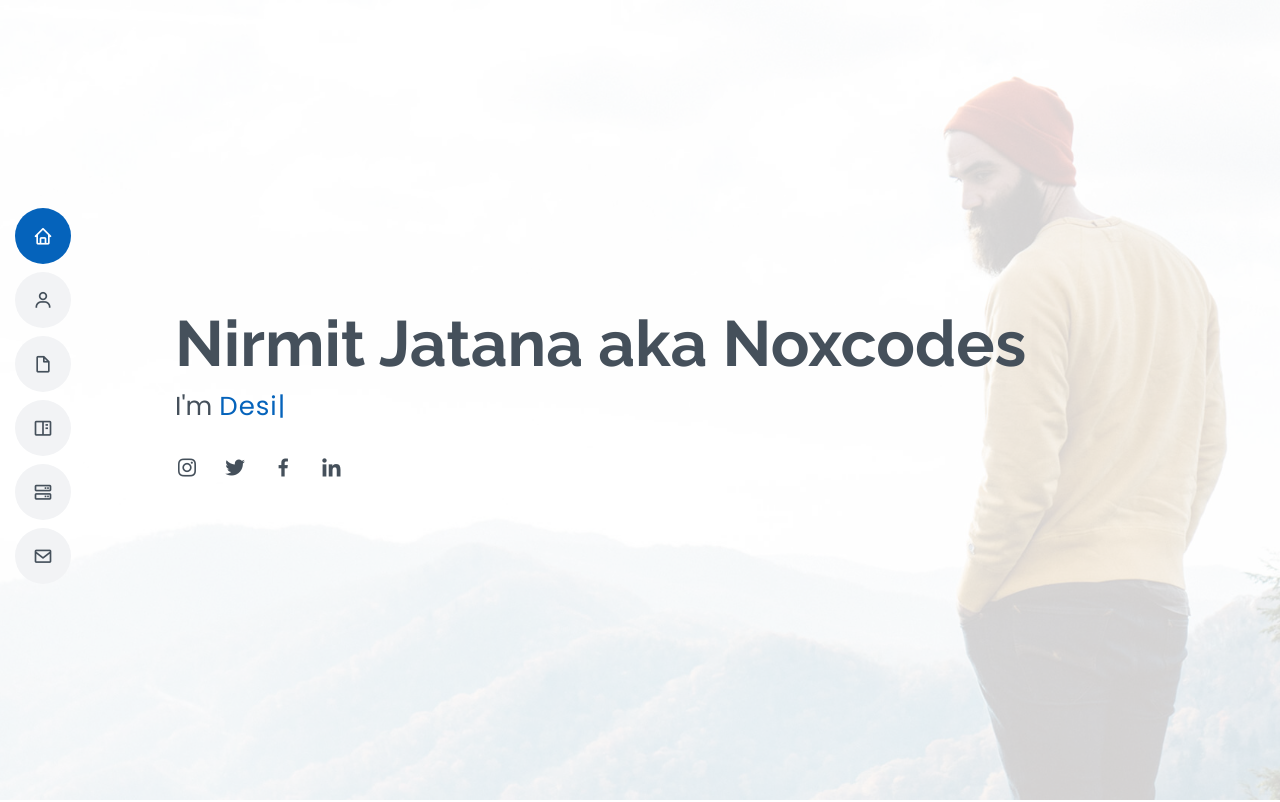
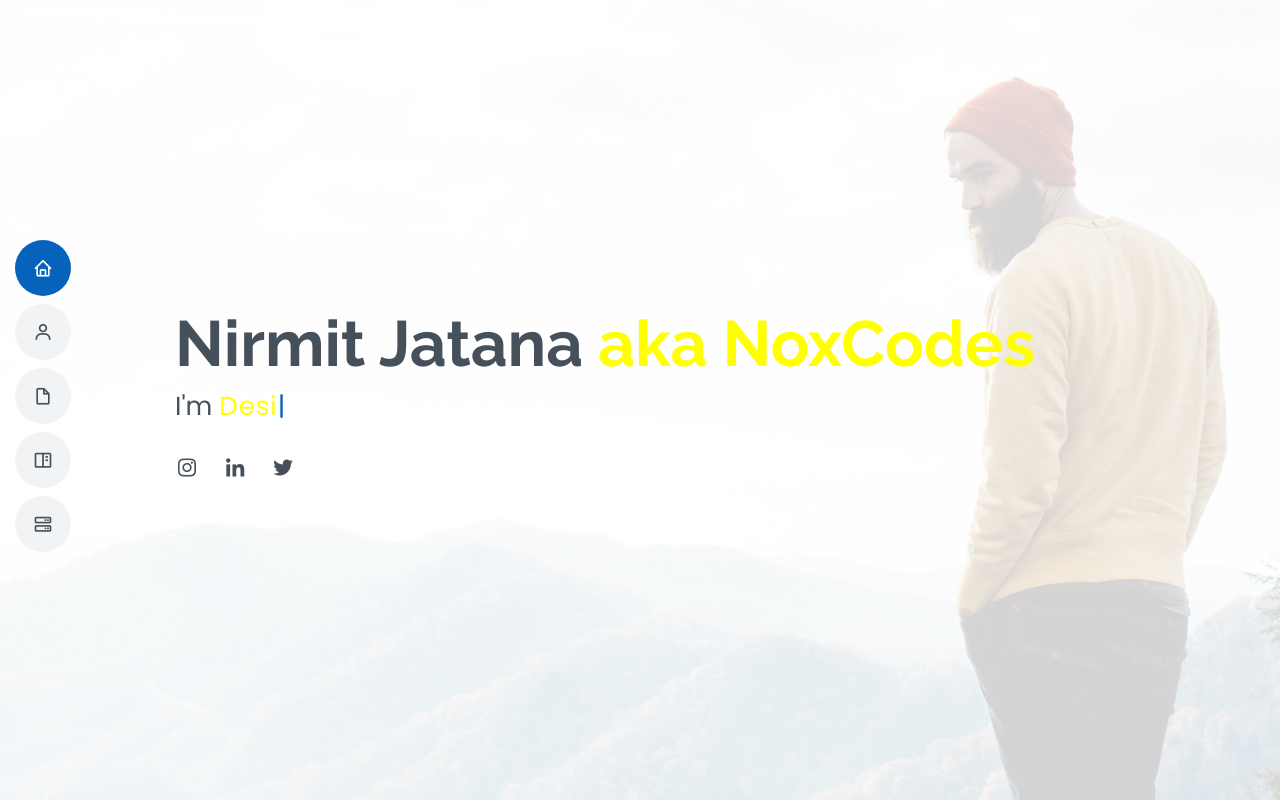
Before and after one commit to Nirmitjatana/portfolio-v1, a plain HTML site: page index.html in a window 1280 px wide. Shown: the top 802 px of the page. Drawn offline with nearby package versions, Linux system fonts and the light colour scheme.

Commit message:
social handles added

```diff
--- a/index.html
+++ b/index.html
@@ -45,7 +45,7 @@
         <li><a href="#resume"><i class="bx bx-file-blank"></i> <span>Resume</span></a></li>
         <li><a href="#portfolio"><i class="bx bx-book-content"></i> <span>Portfolio</span></a></li>
         <li><a href="#services"><i class="bx bx-server"></i> <span>Services</span></a></li>
-        <li><a href="#contact"><i class="bx bx-envelope"></i> <span>Contact</span></a></li>
+        <!-- <li><a href="#contact"><i class="bx bx-envelope"></i> <span>Contact</span></a></li> -->
       </ul>
     </nav>
 
@@ -54,13 +54,14 @@
 
   <section id="hero" class="d-flex flex-column justify-content-center">
     <div class="container" data-aos="zoom-in" data-aos-delay="100">
-      <h1>Nirmit Jatana <span class="typed" data-typed-items="aka Noxcodes"></span></h1>
-      <p>I'm <span class="typed1" data-typed-items="Developer, Designer, Entrepreneur, Freelancer"></span></p>
+      <h1>Nirmit Jatana <span class="typed" data-typed-items="aka NoxCodes" style="color: yellow;"></span></h1>
+      <p>I'm <span class="typed1" data-typed-items="Developer, Designer, Entrepreneur, Freelancer" style="color: yellow;"></span></p>
       <div class="social-links">
-        <a href="#" class="instagram"><i class="bx bxl-instagram"></i></a>
-        <a href="#" class="twitter"><i class="bx bxl-twitter"></i></a>
-        <a href="#" class="facebook"><i class="bx bxl-facebook"></i></a>
-        <a href="#" class="linkedin"><i class="bx bxl-linkedin"></i></a>
+        <a href="https://www.instagram.com/nirmit_jatana/" class="instagram"><i class="bx bxl-instagram"></i></a>
+        <a href="https://www.linkedin.com/in/nirmit-jatana-6814a4188/" class="linkedin"><i class="bx bxl-linkedin"></i></a>
+        <a href="https://twitter.com/nirmit_jatana" class="twitter"><i class="bx bxl-twitter"></i></a>
+        <!-- <a href="#" class="facebook"><i class="bx bxl-facebook"></i></a> -->
+
       </div>
     </div>
   </section><!-- End Hero -->
```
